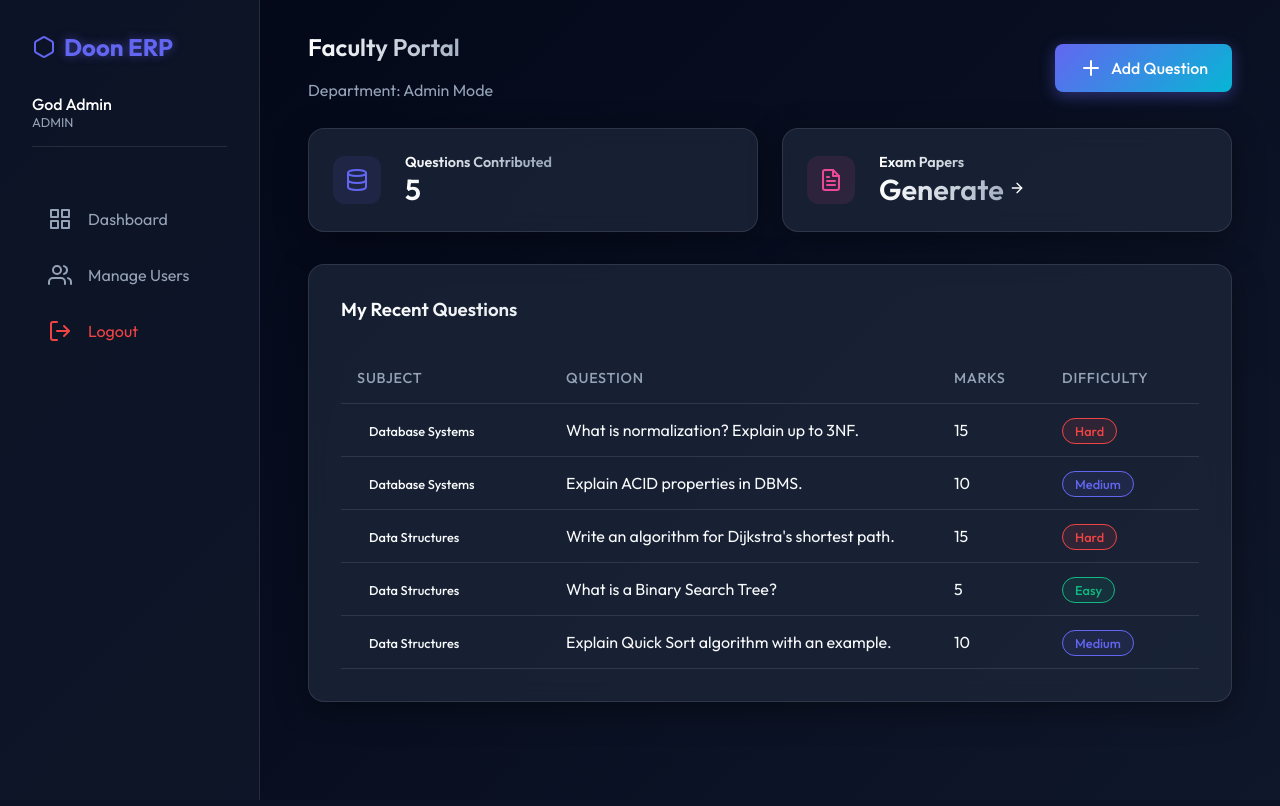
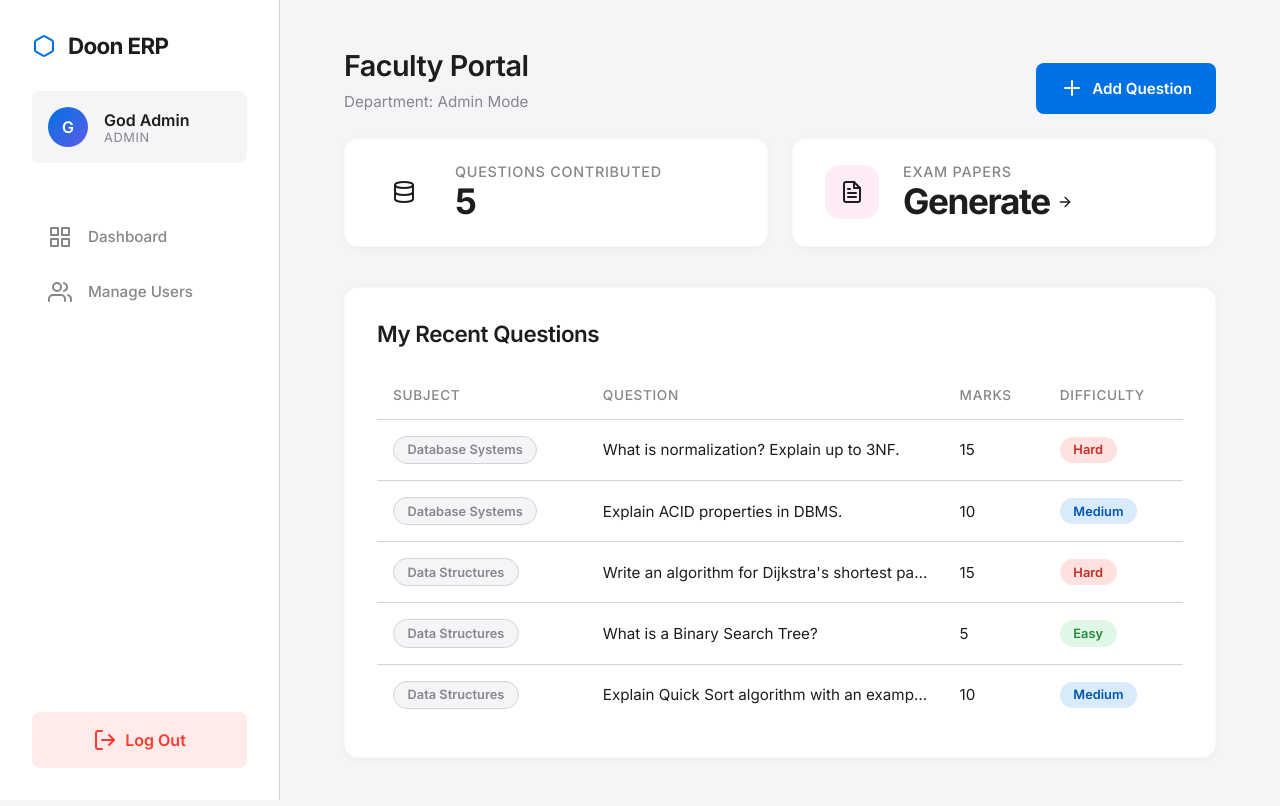
Before and after one commit to chandranshB/VidyaShakti2, a PHP site: page /faculty_dashboard.php in a window 1280 px wide. Run offline with PHP 8.4, Linux system fonts and the light colour scheme; a user stored in the database is signed in; data comes from the database, SQL or seed files in the repository.

Commit message:
feat: implement new Apple-inspired design system with header, global CSS, and user seeding script

```diff
--- a/css/style.css
+++ b/css/style.css
@@ -1,113 +1,182 @@
-@import url('https://fonts.googleapis.com/css2?family=Outfit:wght@300;400;500;600;700&display=swap');
+@import url('https://fonts.googleapis.com/css2?family=Inter:wght@300;400;500;600;700&display=swap');
 
 :root {
-    --bg-dark: #0f172a;
-    --bg-darker: #020617;
-    --primary: #6366f1;
-    --primary-glow: rgba(99, 102, 241, 0.5);
-    --secondary: #ec4899;
-    --accent: #06b6d4;
-    --text-main: #f8fafc;
-    --text-muted: #94a3b8;
-    --surface: rgba(30, 41, 59, 0.7);
-    --surface-border: rgba(255, 255, 255, 0.1);
-    --danger: #ef4444;
-    --success: #10b981;
+    /* Apple-like Light Theme */
+    --bg-main: #f5f5f7;
+    --bg-surface: #ffffff;
+    --text-primary: #1d1d1f;
+    --text-secondary: #86868b;
+    --border-color: #d2d2d7;
+    --primary: #0071e3; /* Apple Blue */
+    --primary-hover: #0077ED;
+    --danger: #ff3b30;
+    --success: #34c759;
+    --accent: #5e5ce6;
+
+    --shadow-sm: 0 2px 8px rgba(0, 0, 0, 0.04);
+    --shadow-md: 0 4px 24px rgba(0, 0, 0, 0.06);
+    --shadow-lg: 0 12px 48px rgba(0, 0, 0, 0.08);
+
+    --radius-sm: 8px;
+    --radius-md: 14px;
+    --radius-lg: 20px;
 }
 
 * {
     margin: 0;
     padding: 0;
     box-sizing: border-box;
-    font-family: 'Outfit', sans-serif;
+    font-family: 'Inter', -apple-system, BlinkMacSystemFont, sans-serif;
+    -webkit-font-smoothing: antialiased;
 }
 
 body {
-    background: linear-gradient(135deg, var(--bg-darker) 0%, var(--bg-dark) 100%);
-    color: var(--text-main);
+    background: var(--bg-main);
+    color: var(--text-primary);
     min-height: 100vh;
     display: flex;
     flex-direction: column;
 }
 
-/* Glassmorphism Surface */
-.glass-panel {
-    background: var(--surface);
-    backdrop-filter: blur(12px);
-    -webkit-backdrop-filter: blur(12px);
-    border: 1px solid var(--surface-border);
-    border-radius: 16px;
+/* Surface Cards */
+.glass-panel, .surface-card {
+    background: var(--bg-surface);
+    border-radius: var(--radius-md);
     padding: 2rem;
-    box-shadow: 0 8px 32px 0 rgba(0, 0, 0, 0.37);
+    box-shadow: var(--shadow-sm);
+    border: 1px solid rgba(0,0,0,0.02);
+    transition: transform 0.3s ease, box-shadow 0.3s ease;
+}
+
+.glass-panel:hover, .surface-card:hover {
+    box-shadow: var(--shadow-md);
 }
 
 /* Typography */
 h1, h2, h3, h4 {
     font-weight: 600;
-    margin-bottom: 1rem;
-    background: linear-gradient(to right, #fff, var(--text-muted));
-    -webkit-background-clip: text;
-    -webkit-text-fill-color: transparent;
+    color: var(--text-primary);
+    letter-spacing: -0.02em;
+    margin-bottom: 0.5rem;
 }
 
+h2 { font-size: 1.8rem; }
+h3 { font-size: 1.4rem; }
+
 p {
-    color: var(--text-muted);
-    line-height: 1.6;
+    color: var(--text-secondary);
+    line-height: 1.5;
+    font-size: 0.95rem;
 }
 
 /* Layout */
 .app-container {
     display: flex;
     flex: 1;
+    min-height: 100vh;
 }
 
 .sidebar {
-    width: 260px;
-    background: rgba(15, 23, 42, 0.8);
-    border-right: 1px solid var(--surface-border);
+    width: 280px;
+    background: var(--bg-surface);
+    border-right: 1px solid var(--border-color);
     padding: 2rem;
     display: flex;
     flex-direction: column;
     gap: 2rem;
+    position: sticky;
+    top: 0;
+    height: 100vh;
 }
 
 .sidebar-logo {
-    font-size: 1.5rem;
+    font-size: 1.4rem;
     font-weight: 700;
-    color: var(--primary);
-    text-shadow: 0 0 10px var(--primary-glow);
+    color: var(--text-primary);
     display: flex;
     align-items: center;
-    gap: 0.5rem;
+    gap: 0.75rem;
+    letter-spacing: -0.03em;
+}
+
+.sidebar-logo svg {
+    color: var(--primary);
+}
+
+.user-profile {
+    display: flex;
+    align-items: center;
+    gap: 1rem;
+    padding: 1rem;
+    background: var(--bg-main);
+    border-radius: var(--radius-sm);
+}
+
+.user-avatar {
+    width: 40px;
+    height: 40px;
+    background: linear-gradient(135deg, var(--primary), var(--accent));
+    border-radius: 50%;
+    display: flex;
+    align-items: center;
+    justify-content: center;
+    color: white;
+    font-weight: 600;
 }
 
 .nav-links {
     list-style: none;
     display: flex;
     flex-direction: column;
-    gap: 0.5rem;
+    gap: 0.25rem;
 }
 
 .nav-links li a {
     display: flex;
     align-items: center;
     gap: 1rem;
-    padding: 0.75rem 1rem;
-    color: var(--text-muted);
+    padding: 0.85rem 1rem;
+    color: var(--text-secondary);
     text-decoration: none;
-    border-radius: 8px;
-    transition: all 0.3s ease;
+    border-radius: var(--radius-sm);
+    font-weight: 500;
+    font-size: 0.95rem;
+    transition: all 0.2s ease;
 }
 
-.nav-links li a:hover, .nav-links li a.active {
-    background: rgba(99, 102, 241, 0.1);
+.nav-links li a:hover {
+    background: var(--bg-main);
+    color: var(--text-primary);
+}
+
+.nav-links li a.active {
+    background: rgba(0, 113, 227, 0.1);
     color: var(--primary);
+}
+
+.logout-btn {
+    margin-top: auto;
+    display: flex;
+    align-items: center;
+    justify-content: center;
+    gap: 0.5rem;
+    padding: 1rem;
+    background: rgba(255, 59, 48, 0.1);
+    color: var(--danger);
+    text-decoration: none;
+    border-radius: var(--radius-sm);
+    font-weight: 600;
+    transition: all 0.2s ease;
+}
+
+.logout-btn:hover {
+    background: rgba(255, 59, 48, 0.15);
 }
 
 .main-content {
     flex: 1;
-    padding: 2rem 3rem;
-    overflow-y: auto;
+    padding: 3rem 4rem;
+    background: var(--bg-main);
 }
 
 /* Forms & Inputs */
@@ -144,80 +214,78 @@ p {
     display: inline-flex;
     align-items: center;
     justify-content: center;
-    padding: 0.75rem 1.5rem;
-    border-radius: 8px;
-    font-weight: 500;
+    padding: 0.85rem 1.5rem;
+    border-radius: var(--radius-sm);
+    font-weight: 600;
+    font-size: 0.95rem;
     cursor: pointer;
-    transition: all 0.3s ease;
+    transition: all 0.2s ease;
     border: none;
     text-decoration: none;
     gap: 0.5rem;
 }
 
 .btn-primary {
-    background: linear-gradient(135deg, var(--primary) 0%, var(--accent) 100%);
+    background: var(--primary);
     color: #fff;
-    box-shadow: 0 4px 15px rgba(99, 102, 241, 0.4);
 }
 
 .btn-primary:hover {
-    transform: translateY(-2px);
-    box-shadow: 0 6px 20px rgba(99, 102, 241, 0.6);
+    background: var(--primary-hover);
+    transform: translateY(-1px);
+    box-shadow: 0 4px 12px rgba(0, 113, 227, 0.3);
 }
 
 .btn-secondary {
-    background: rgba(255, 255, 255, 0.1);
-    color: #fff;
-    border: 1px solid var(--surface-border);
+    background: var(--bg-surface);
+    color: var(--text-primary);
+    border: 1px solid var(--border-color);
 }
 
 .btn-secondary:hover {
-    background: rgba(255, 255, 255, 0.15);
-}
-
-.btn-danger {
-    background: rgba(239, 68, 68, 0.2);
-    color: var(--danger);
-    border: 1px solid var(--danger);
+    background: var(--bg-main);
 }
 
 /* Dashboard Grid */
 .dashboard-grid {
     display: grid;
-    grid-template-columns: repeat(auto-fit, minmax(250px, 1fr));
+    grid-template-columns: repeat(auto-fit, minmax(280px, 1fr));
     gap: 1.5rem;
-    margin-bottom: 2rem;
+    margin-bottom: 2.5rem;
 }
 
 .stat-card {
     display: flex;
     align-items: center;
     gap: 1.5rem;
-    padding: 1.5rem;
+    padding: 1.5rem 2rem;
 }
 
 .stat-icon {
-    width: 48px;
-    height: 48px;
-    border-radius: 12px;
+    width: 54px;
+    height: 54px;
+    border-radius: var(--radius-md);
     display: flex;
     align-items: center;
     justify-content: center;
     font-size: 1.5rem;
-    background: rgba(99, 102, 241, 0.1);
-    color: var(--primary);
 }
 
 .stat-info h4 {
     margin: 0;
     font-size: 0.9rem;
-    color: var(--text-muted);
+    color: var(--text-secondary);
+    font-weight: 500;
+    text-transform: uppercase;
+    letter-spacing: 0.05em;
 }
 
 .stat-info h2 {
     margin: 0;
-    font-size: 1.8rem;
-    color: #fff;
+    font-size: 2.2rem;
+    color: var(--text-primary);
+    font-weight: 700;
+    letter-spacing: -0.04em;
 }
 
 /* Tables */
@@ -228,39 +296,48 @@ p {
 
 table {
     width: 100%;
-    border-collapse: collapse;
+    border-collapse: separate;
+    border-spacing: 0;
     margin-top: 1rem;
 }
 
 th, td {
     padding: 1rem;
     text-align: left;
-    border-bottom: 1px solid var(--surface-border);
+    border-bottom: 1px solid var(--border-color);
 }
 
 th {
-    color: var(--text-muted);
+    color: var(--text-secondary);
     font-weight: 500;
-    font-size: 0.9rem;
+    font-size: 0.85rem;
     text-transform: uppercase;
     letter-spacing: 0.05em;
 }
 
-tr:hover td {
-    background: rgba(255, 255, 255, 0.02);
+td {
+    color: var(--text-primary);
+    font-size: 0.95rem;
+}
+
+tr:last-child td {
+    border-bottom: none;
 }
 
 /* Badges */
 .badge {
-    padding: 0.25rem 0.75rem;
+    padding: 0.35rem 0.85rem;
     border-radius: 999px;
     font-size: 0.8rem;
-    font-weight: 500;
+    font-weight: 600;
+    display: inline-flex;
+    align-items: center;
 }
 
-.badge-success { background: rgba(16, 185, 129, 0.1); color: var(--success); border: 1px solid var(--success); }
-.badge-danger { background: rgba(239, 68, 68, 0.1); color: var(--danger); border: 1px solid var(--danger); }
-.badge-primary { background: rgba(99, 102, 241, 0.1); color: var(--primary); border: 1px solid var(--primary); }
+.badge-success { background: rgba(52, 199, 89, 0.15); color: #248a3d; }
+.badge-danger { background: rgba(255, 59, 48, 0.15); color: #c92a20; }
+.badge-primary { background: rgba(0, 113, 227, 0.15); color: #0056ad; }
+.badge-secondary { background: var(--bg-main); color: var(--text-secondary); border: 1px solid var(--border-color); }
 
 /* Authentication Box */
 .auth-wrapper {
@@ -282,4 +373,4 @@ tr:hover td {
 .mb-2 { margin-bottom: 1rem; }
 .mb-3 { margin-bottom: 1.5rem; }
 .mt-3 { margin-top: 1.5rem; }
-.flex-between { display: flex; justify-content: space-between; align-items: center; }
+.flex-between { display: flex; justify-content: space-between; align-items: flex-end; }
--- a/includes/header.php
+++ b/includes/header.php
@@ -31,9 +31,14 @@ $name = $_SESSION['user_name'];
             <i data-feather="hexagon"></i> Doon ERP
         </div>
 
-        <div class="mb-2" style="padding-bottom: 1rem; border-bottom: 1px solid var(--surface-border);">
-            <div style="color: #fff; font-weight: 500;"><?= htmlspecialchars($name) ?></div>
-            <div style="font-size: 0.8rem; color: var(--text-muted); text-transform: uppercase;"><?= htmlspecialchars($role) ?></div>
+        <div class="user-profile mb-2">
+            <div class="user-avatar">
+                <?= strtoupper(substr($name, 0, 1)) ?>
+            </div>
+            <div>
+                <div style="font-weight: 600; color: var(--text-primary);"><?= htmlspecialchars($name) ?></div>
+                <div style="font-size: 0.8rem; color: var(--text-secondary); text-transform: uppercase; letter-spacing: 0.05em;"><?= htmlspecialchars($role) ?></div>
+            </div>
         </div>
 
         <ul class="nav-links">
@@ -48,8 +53,11 @@ $name = $_SESSION['user_name'];
                 <li><a href="student_dashboard.php"><i data-feather="grid"></i> Dashboard</a></li>
                 <li><a href="admit_card.php"><i data-feather="credit-card"></i> Admit Card</a></li>
             <?php endif; ?>
-            <li style="margin-top: auto;"><a href="logout.php" style="color: var(--danger);"><i data-feather="log-out"></i> Logout</a></li>
         </ul>
+
+        <a href="logout.php" class="logout-btn">
+            <i data-feather="log-out"></i> Log Out
+        </a>
     </aside>
 
     <!-- Main Content Area -->
```
Also changed, not shown: other parts of css/style.css (+24 -9 lines), index.php (+13 -9 lines), seed.php (added, +63 -0 lines).
